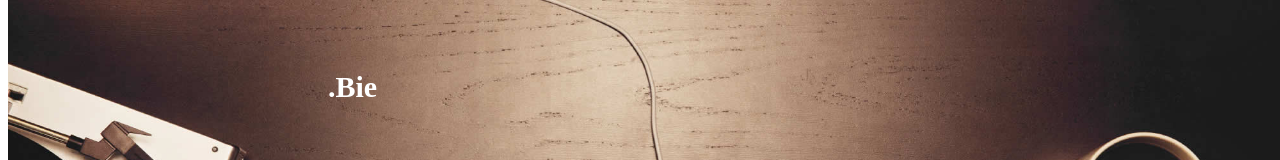
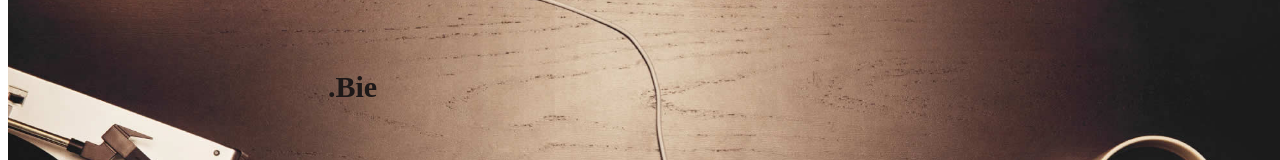
Before and after one commit to rachel-duret/portfolio, a React (Create React App) app: page / in a window 1280 px wide. Shown: the part 1120-1280 px from the top of the page. Built offline with nearby package versions, Linux system fonts and the light colour scheme.

Commit message:
changed size of background

```diff
--- a/src/App.scss
+++ b/src/App.scss
@@ -11,7 +11,7 @@
       position:fixed;
       background-image:url(./images/portfolio-background1.jpg) ;
       background-repeat: no-repeat;
-      background-size: contain;
+      background-size: cover;
       z-index: 99999;
       animation:loading-page 1s 5s forwards;
 
@@ -25,7 +25,7 @@
       width: 50%;
       display: flex;
       margin:auto;
-      color: white;
+      color: rgb(29, 24, 24);
       font-size: 30px;
     }
   }
```
